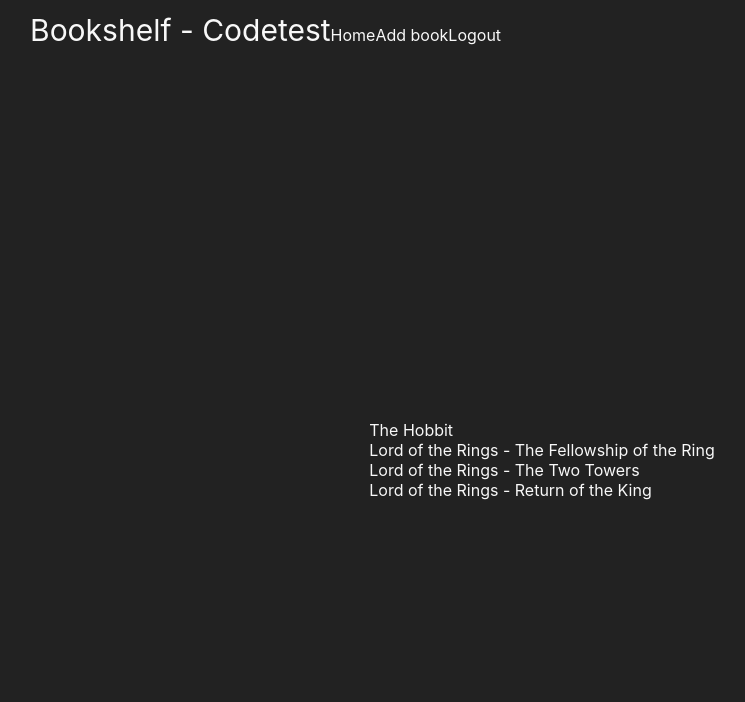
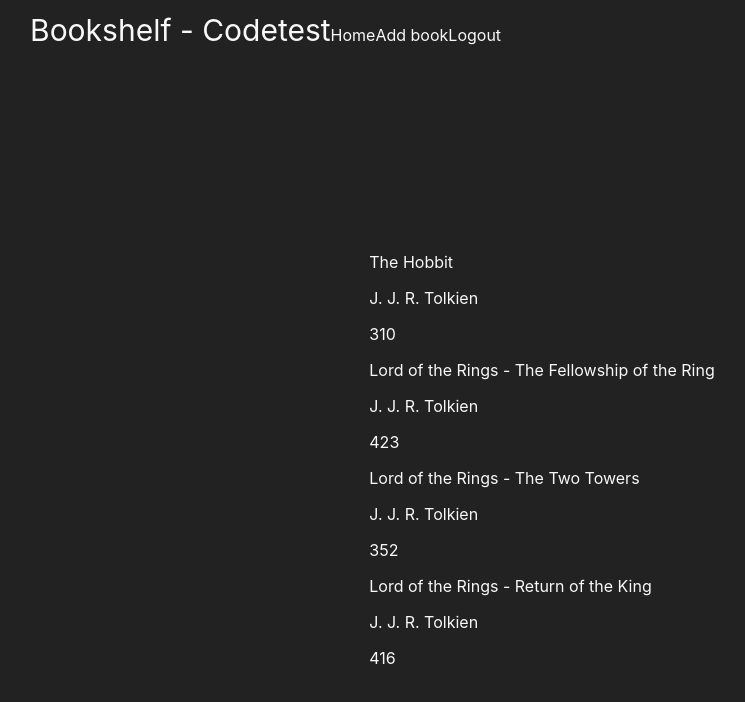
Before and after one commit to C-Corfixen/codetest-writereader, a React (Create React App) app: page / in a window 1280 px wide. Shown: the top 702 px of the page, without its empty margins (98-843 px from the left). Built offline with nearby package versions, Linux system fonts and the light colour scheme.

Commit message:
Created book card component for rendering out book data

```diff
--- /dev/null
+++ b/src/components/book-card/book-card.component.jsx
@@ -0,0 +1,13 @@
+const BookCard = ({book}) => {
+  const { title, author, pages } = book;
+
+  return(
+    <div>
+      <p>{ title }</p>
+      <p>{ author }</p>
+      <p>{ pages }</p>
+    </div>
+  )
+}
+
+export default BookCard;
--- a/src/components/book-list/book-list.component.jsx
+++ b/src/components/book-list/book-list.component.jsx
@@ -1,6 +1,7 @@
 import { useState, useEffect } from 'react';
 
 import { FetchData } from '../../api/data.service';
+import BookCard from '../book-card/book-card.component';
 
 const BookList = () => {
   const [books, setBooks] = useState(false);
@@ -16,9 +17,7 @@ const BookList = () => {
 
   return(
     <div className="book-list">
-      { books && books.map((book, i) => (
-        <div key={i}>{ book.title }</div>
-      ))}
+      { books && books.map((book, i) => <BookCard key={i} book={book} />)}
       { !books && <p>You have no books!</p> }
     </div>
   )
```
Also changed, not shown: src/components/book-card/book-card.styles.css (added), 1 other file (tests, documents, lock files or other folders).
